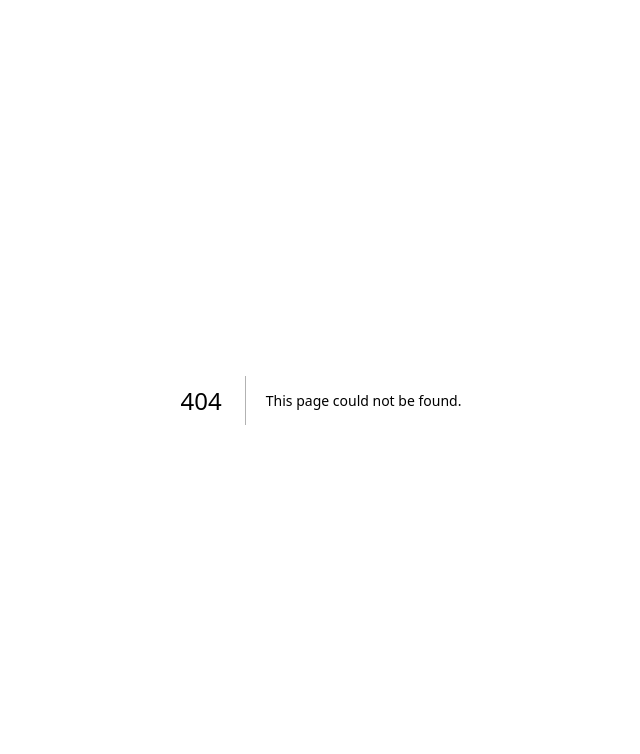
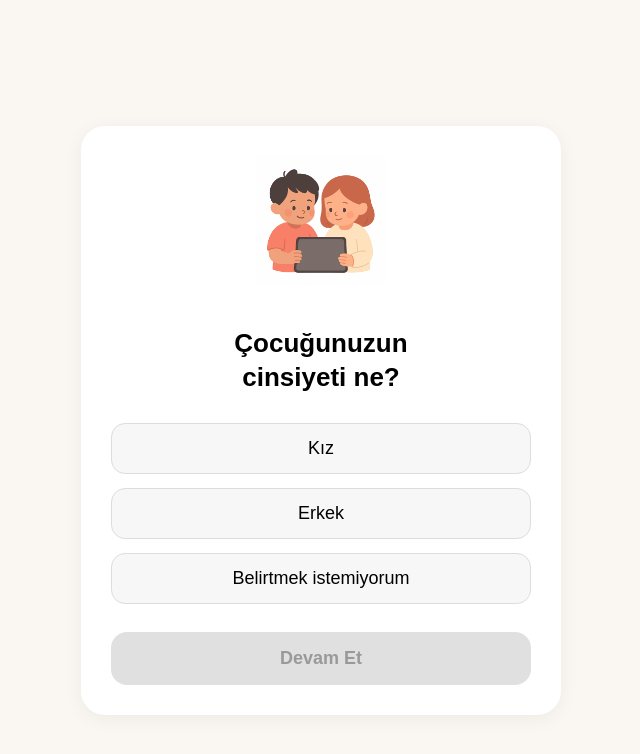
Before and after one commit to kubilaykcn-web/content-assistant-app, a Next.js app: page /gender in a window 1280 px wide. Before the commit this address had no page. Shown: the top 754 px of the page, without its empty margins (319-959 px from the left). Built offline with nearby package versions, Linux system fonts and the light colour scheme.

Commit message:
gender page.js

```diff
--- /dev/null
+++ b/app/gender/page.js
@@ -0,0 +1,98 @@
+"use client";
+
+import Image from "next/image";
+import { useState } from "react";
+
+export default function GenderPage() {
+  const [selected, setSelected] = useState(null);
+
+  const options = ["Kız", "Erkek", "Belirtmek istemiyorum"];
+
+  return (
+    <div
+      style={{
+        minHeight: "100vh",
+        display: "flex",
+        flexDirection: "column",
+        justifyContent: "center",
+        alignItems: "center",
+        padding: "20px",
+        backgroundColor: "#FAF7F2",
+      }}
+    >
+      <div
+        style={{
+          maxWidth: "420px",
+          width: "100%",
+          backgroundColor: "white",
+          padding: "30px",
+          borderRadius: "24px",
+          textAlign: "center",
+          boxShadow: "0 4px 20px rgba(0,0,0,0.05)",
+        }}
+      >
+        {/* Illustration */}
+        <Image
+          src="/kids-illustration.png"
+          width={130}
+          height={130}
+          alt="child"
+          style={{ marginBottom: "20px" }}
+        />
+
+        <h1
+          style={{
+            fontSize: "26px",
+            fontWeight: "700",
+            marginBottom: "28px",
+            lineHeight: "1.3",
+          }}
+        >
+          Çocuğunuzun <br /> cinsiyeti ne?
+        </h1>
+
+        {/* Seçenekler */}
+        <div style={{ display: "flex", flexDirection: "column", gap: "14px" }}>
+          {options.map((opt) => (
+            <button
+              key={opt}
+              onClick={() => setSelected(opt)}
+              style={{
+                padding: "14px",
+                borderRadius: "14px",
+                fontSize: "18px",
+                backgroundColor: selected === opt ? "#FFE5DB" : "#F7F7F7",
+                border: selected === opt ? "2px solid #F4A48D" : "1px solid #DDD",
+                cursor: "pointer",
+              }}
+            >
+              {opt}
+            </button>
+          ))}
+        </div>
+
+        {/* Devam Et */}
+        <button
+          disabled={!selected}
+          style={{
+            width: "100%",
+            padding: "16px",
+            backgroundColor: selected ? "#F4A48D" : "#E0E0E0",
+            color: selected ? "white" : "#999",
+            borderRadius: "16px",
+            border: "none",
+            marginTop: "28px",
+            fontSize: "18px",
+            fontWeight: "600",
+            cursor: selected ? "pointer" : "not-allowed",
+          }}
+          onClick={() => {
+            console.log("Selected gender:", selected);
+          }}
+        >
+          Devam Et
+        </button>
+      </div>
+    </div>
+  );
+}
```
